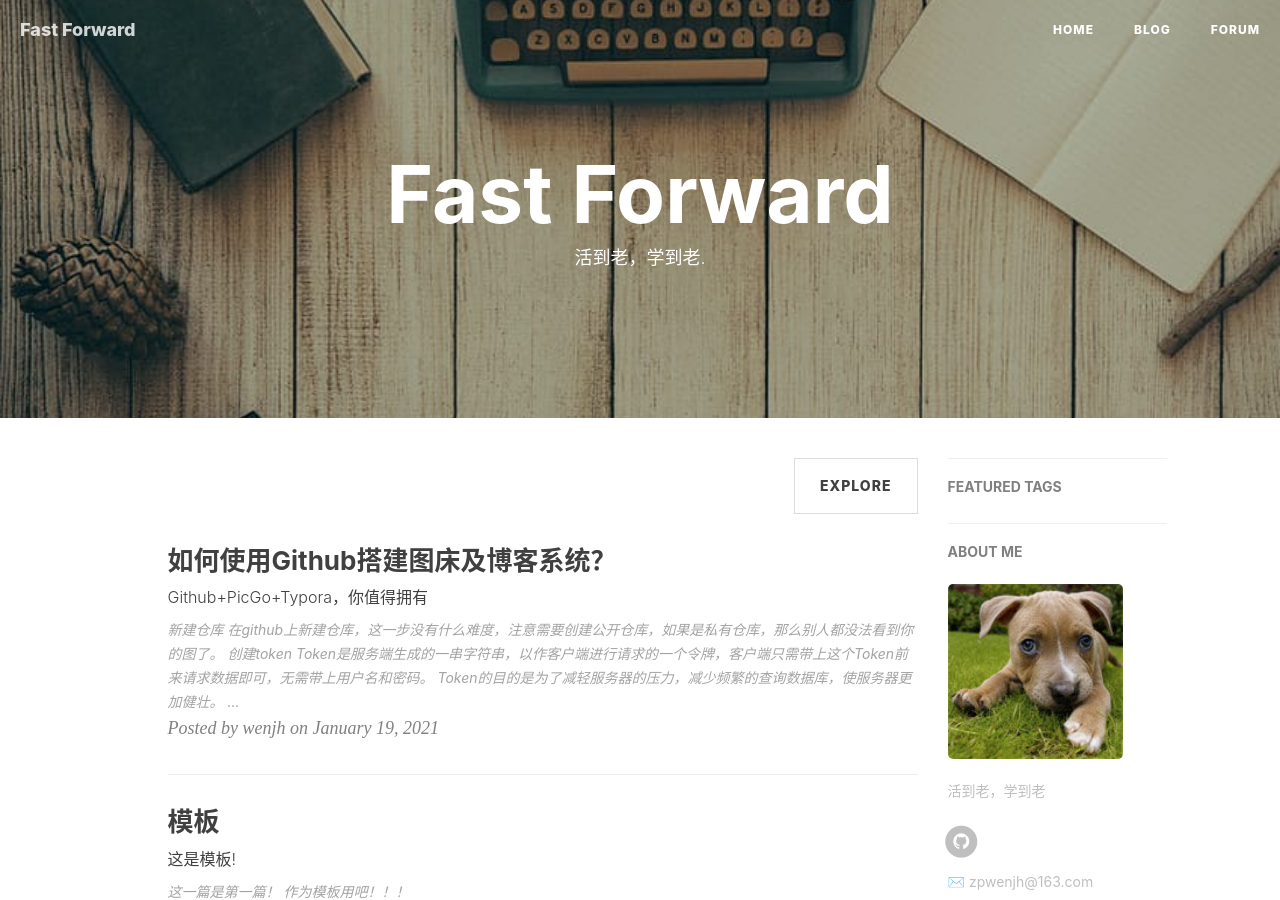
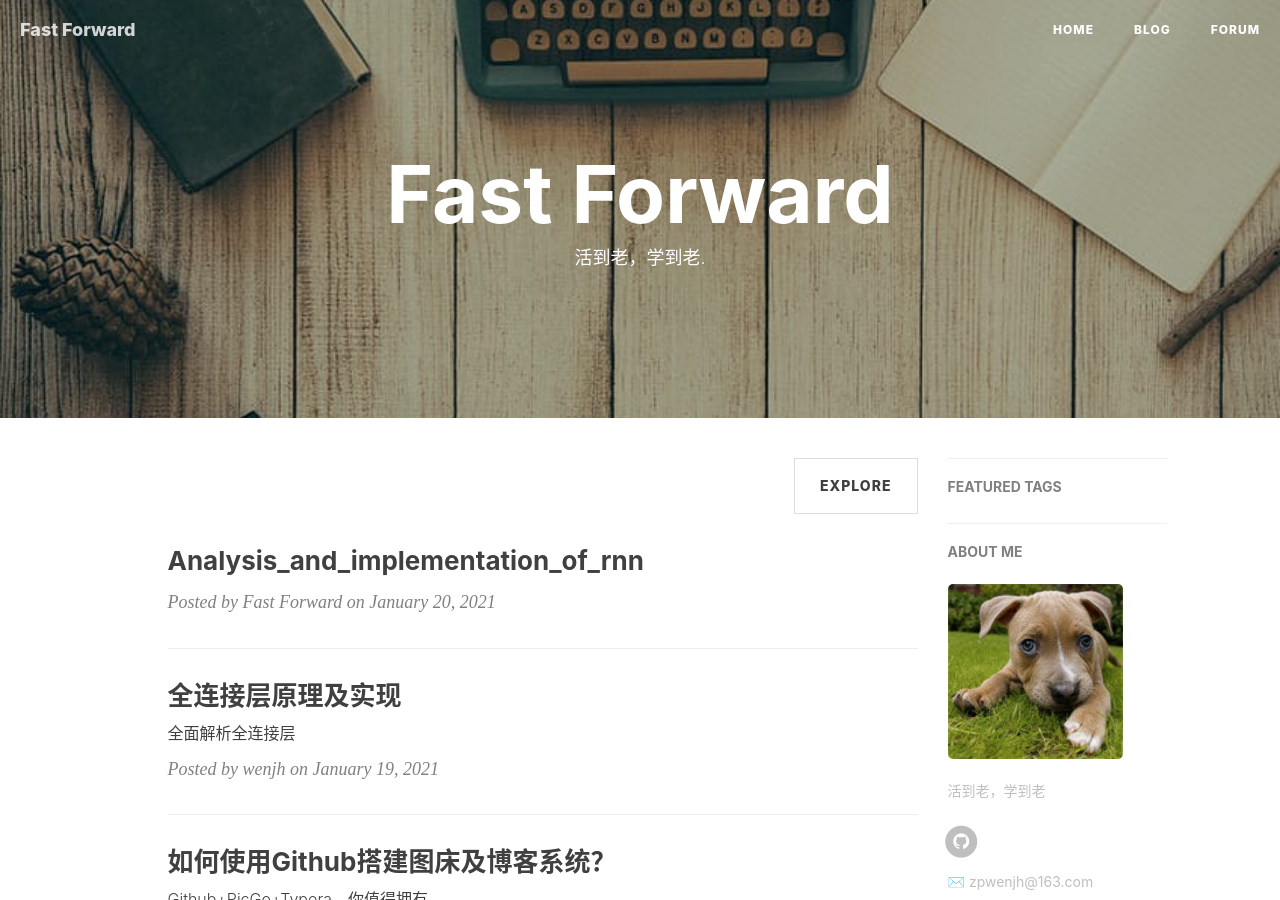
Before and after one commit to zpwenjh/zpwenjh.github.io, a Jekyll site: the page built from index.html, in a window 1280 px wide and 900 px high. Built offline with Jekyll 4.4.1, drawn with Linux system fonts in a browser that asks for light colours; nearby versions of some CDN libraries; the list of posts is cut into pages by our own code; comment, search, counter and statistics services are not loaded.

Commit message:
Add gitalk at post page

```diff
--- a/_layouts/post.html
+++ b/_layouts/post.html
@@ -76,7 +76,7 @@ layout: default
                     </li>
                     {% endif %}
                 </ul>
-                <!-- Gitalk评论 start
+                <!-- Gitalk评论 start -->
                 {% if site.gitalk.enable %}
                 <link rel="stylesheet" href="https://unpkg.com/gitalk/dist/gitalk.css">
                 <script src="https://unpkg.com/gitalk@latest/dist/gitalk.min.js"></script>
@@ -95,7 +95,7 @@ layout: default
                     gitalk.render('gitalk-container');
                 </script>
                 {% endif %}
-                Gitalk end -->
+                <!-- Gitalk end -->
                 {% if site.disqus_username %}
                 <!-- disqus 评论框 start -->
                 <div class="comment">
--- /dev/null
+++ b/_posts/深度学习/2021-01-19-Analysis_and_Implementation_of_Fully_Connected_Layer.md
@@ -0,0 +1,11 @@
+---
+layout:     post
+title:      全连接层原理及实现
+subtitle:   全面解析全连接层
+date:       2021-01-19
+author:     wenjh
+header-img: img/post-bg-unix-linux.jpg
+catalog:    false
+tags:
+    - 深度学习
+---
```
Also changed, not shown: _posts/2021-01-20-Analysis_and_Implementation_of_RNN.md (added).
